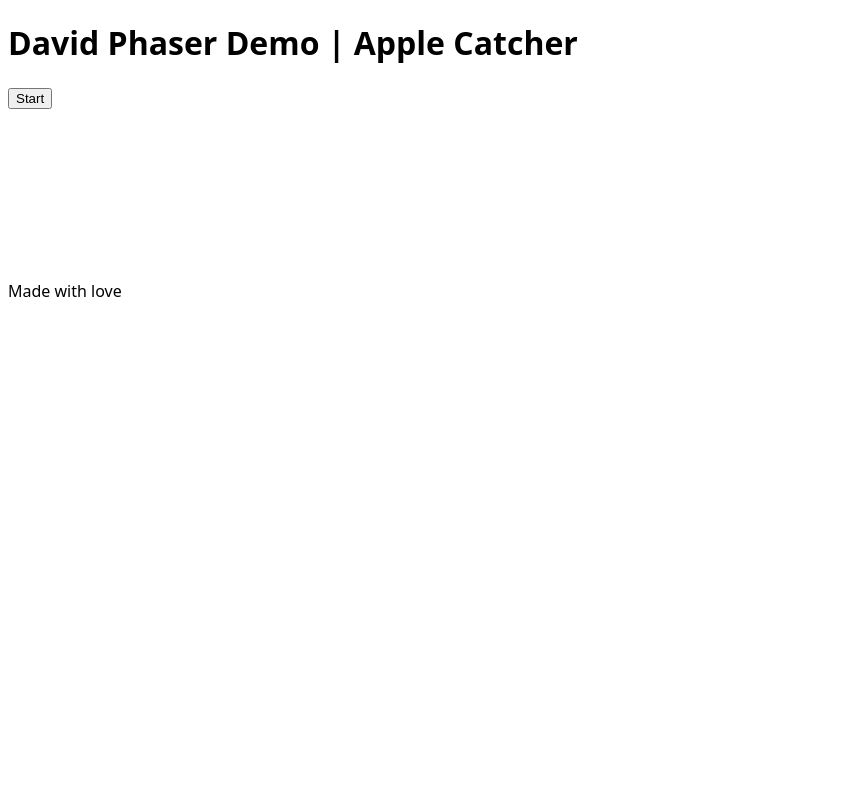
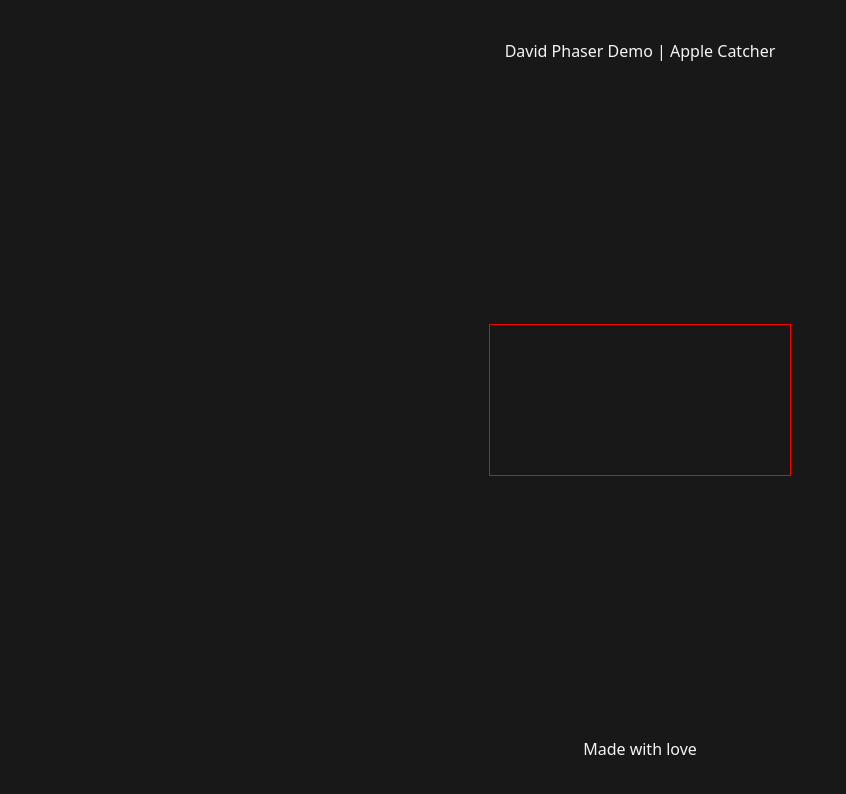
Before and after one commit to batiacosta/AppleCatcher, a website built with Vite: page index.html in a window 1280 px wide. Shown: the whole page, without its empty margins (0-846 px from the left). Built offline with nearby package versions, Linux system fonts and the light colour scheme.

Commit message:
Setting up spaces in page, basic style

```diff
--- a/index.html
+++ b/index.html
@@ -8,8 +8,7 @@
   </head>
   <body>
     <header>
-      <h1>David Phaser Demo | Apple Catcher</h1>
-      <button>Start</button>
+      <p>David Phaser Demo | Apple Catcher</p>
     </header>
     <main>
       <canvas id="gameCanvas"></canvas>
--- a/src/style.css
+++ b/src/style.css
@@ -1,3 +1,46 @@
 :root {
   font-family: system-ui, Avenir, Helvetica, Arial, sans-serif;
+  --dkClr: #181818;
+  --liClr: whitesmoke;
+  --accClr: #0D0D35;
 }
+
+*{
+  margin: 0;
+  padding: 0;
+  box-sizing: border-box;
+}
+
+html,body{
+  height: 100%;
+}
+
+body{
+  background-color: var(--dkClr);
+  color: var(--liClr);
+  display: flex;
+  flex-direction: column;
+  min-height: 100vh;
+}
+
+header, footer{
+  display: flex;
+  justify-content: center;
+  align-items: center;
+  padding: 40px 20px;
+}
+
+main{
+  flex: 1;
+  display: flex;
+}
+
+#gameCanvas{
+  border: 1px solid red;
+  position: absolute;
+  top: 50%;
+  left: 50%;
+  transform: translate(-50%, -50%);
+  display: flex;
+  z-index: 1;
+}
```
